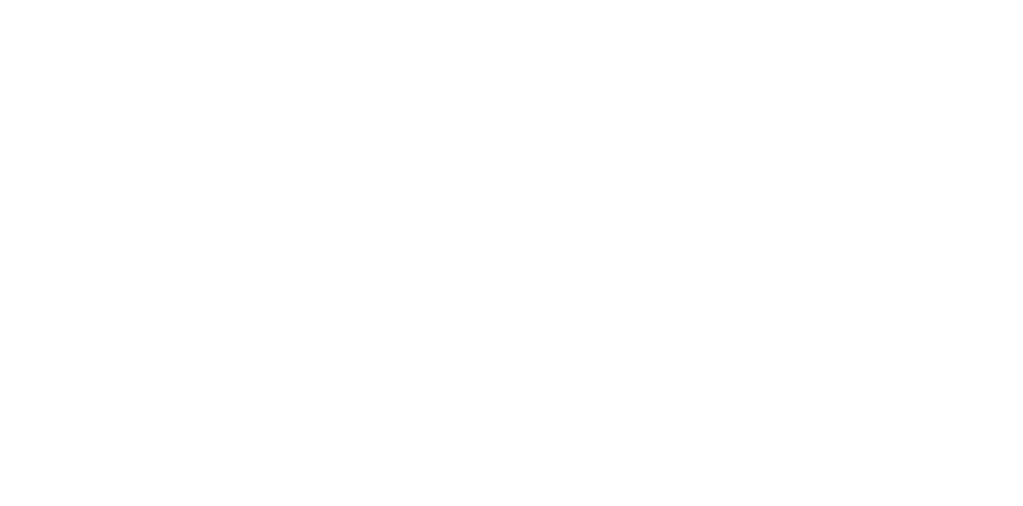
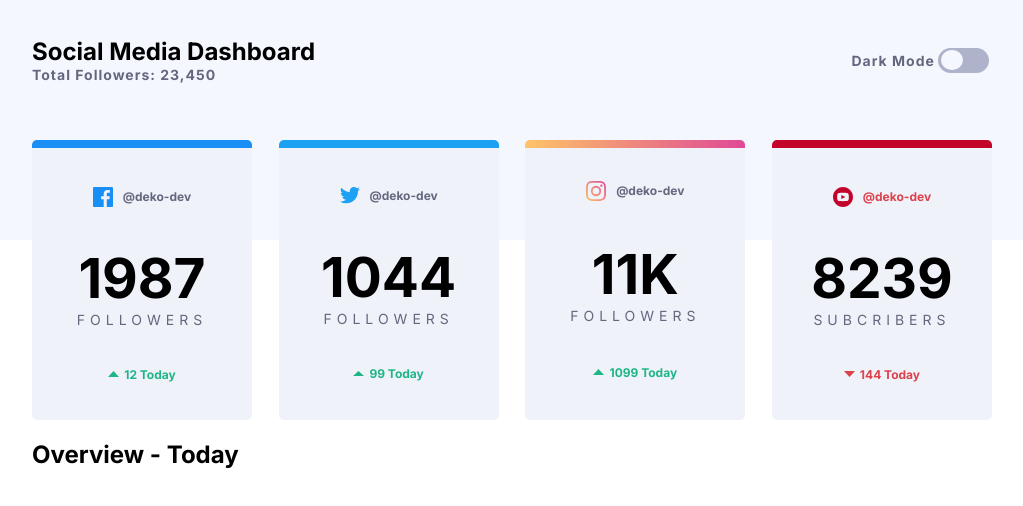
Before and after one commit to deko-dev/social-media-dashboard, a website: page src/index.html in a window 1280 px wide. Shown: the whole page, without its empty margins (128-1151 px from the left). Drawn offline with Linux system fonts and the light colour scheme.

Commit message:
Terminando Tarjetas de Redes

```diff
--- a/src/assets/js/app.js
+++ b/src/assets/js/app.js
@@ -0,0 +1,11 @@
+function changeTheme() {
+
+    const body = document.querySelector('body');
+
+    if (body.classList.contains('light')) {
+        body.classList.replace('light', 'dark');
+    } else {
+        body.classList.replace('dark', 'light');
+    }
+
+}
--- /dev/null
+++ b/src/assets/sass/style.scss
@@ -0,0 +1,224 @@
+@import url('https://fonts.googleapis.com/css2?family=Inter:wght@400;700&display=swap');
+// Colores
+// Light theme
+// - Light Grayish Blue (Card BG): hsl(227, 47%, 96%)
+// - Dark Grayish Blue (Text): hsl(228, 12%, 44%)
+// - Very Dark Blue (Text): hsl(230, 17%, 14%)
+$parner-light: #f5f7ff;
+$parner-dark: #1f212e;
+$card-light: #f0f2fa;
+$card-dark: #252a41;
+@mixin border {
+    border: 1px solid red;
+}
+
+* {
+    margin: 0;
+    padding: 0;
+    box-sizing: border-box;
+}
+
+// Globales
+img {
+    max-width: 100%;
+}
+
+h5,
+span,
+h4 {
+    font-size: 14px;
+    color: hsl(228, 12%, 44%);
+    letter-spacing: 1px;
+}
+
+body {
+    min-width: 375px;
+    max-width: 1440px;
+    font-family: 'Inter', sans-serif;
+}
+
+.parner {
+    position: absolute;
+    width: 100%;
+    height: 30%;
+    border-radius: 0px 0px 30px 30px;
+}
+
+.container {
+    margin: 0 auto;
+    position: relative;
+    width: 75%;
+    height: 100vh;
+    // Box parner Styles
+    .box-parner {
+        width: 100%;
+        height: 15%;
+        display: flex;
+        justify-content: space-between;
+        align-items: center;
+        .box-toggle {
+            display: flex;
+            justify-content: space-evenly;
+            align-items: center;
+            width: 15%;
+            height: 100%;
+            // Button styles
+            .btn-toggle {
+                cursor: pointer;
+                padding: 0px 3px;
+                border: none;
+                outline: none;
+                width: 35%;
+                height: 25px;
+                border-radius: 100px;
+                // Circle toggle styles
+                .circle-toggle {
+                    position: relative;
+                    border-radius: 50%;
+                    height: 80%;
+                    width: 48%;
+                    transition: .5s left;
+                }
+            }
+        }
+    }
+    // Box data styles
+    .box-data {
+        height: 40%;
+        width: 100%;
+        padding: 20px 0px;
+        display: flex;
+        justify-content: space-between;
+        align-items: center;
+        // Card data styles
+        .card-data {
+            position: relative;
+            border-radius: 5px;
+            flex: 0 1 calc( 25% - 20px);
+            height: 100%;
+            display: flex;
+            flex-direction: column;
+            justify-content: space-evenly;
+            align-items: center;
+            // Info red styles
+            .info-red {
+                width: 100%;
+                display: flex;
+                justify-content: center;
+                align-items: center;
+                img {
+                    margin-right: 10px;
+                }
+                span {
+                    letter-spacing: 0;
+                    font-weight: 700;
+                    font-size: 12px;
+                }
+            }
+            // Followers styles
+            .followers {
+                text-align: center;
+                h1 {
+                    font-size: 55px;
+                }
+                h4 {
+                    font-weight: 300;
+                    letter-spacing: 5px;
+                    text-transform: uppercase;
+                }
+            }
+            .today {
+                width: 100%;
+                display: flex;
+                justify-content: center;
+                align-items: center;
+                img {
+                    width: 5%;
+                    margin-right: 5px;
+                }
+                span {
+                    color: #1EB589;
+                    letter-spacing: 0;
+                    font-weight: 700;
+                    font-size: 12px;
+                }
+            }
+        }
+        .fb {
+            border-top: 8px solid #198ff5;
+        }
+        .tw {
+            border-top: 8px solid #1ca0f2;
+        }
+        .ins:before {
+            border-radius: 5px 5px 0px 0px;
+            content: '';
+            position: absolute;
+            top: 0;
+            width: 100%;
+            height: 8px;
+            background: linear-gradient(to right, #fdc468, #df4996);
+        }
+        .yt {
+            border-top: 8px solid #c4032a;
+            span {
+                color: #DC414C !important;
+            }
+        }
+    }
+}
+
+// Body Styles
+.light {
+    background-color: #fff;
+    color: #000;
+    // Parner Styles
+    .parner {
+        background-color: $parner-light;
+    }
+    // Container styles
+    .container {
+        // Box toggle styles
+        .box-toggle {
+            // Button styles
+            .btn-toggle {
+                background: #aeb3cb;
+                // Circle toggle styles
+                .circle-toggle {
+                    left: 0;
+                    background-color: $parner-light;
+                }
+            }
+        }
+        .card-data {
+            background-color: $card-light;
+        }
+    }
+}
+
+.dark {
+    background-color: #1e202a;
+    color: #fff;
+    // Parner Styles
+    .parner {
+        background-color: $parner-dark;
+    }
+    // Container styles
+    .container {
+        // Box toggle styles
+        .box-toggle {
+            // Button styles
+            .btn-toggle {
+                background: linear-gradient(to right, #378fe6, #3eda82);
+                // Circle toggle styles
+                .circle-toggle {
+                    left: 26px;
+                    background-color: $parner-dark;
+                }
+            }
+        }
+        .card-data {
+            background-color: $card-dark;
+        }
+    }
+}
--- a/src/assets/sass/styles.scss
+++ /dev/null
@@ -1 +0,0 @@
-@import url('https://fonts.googleapis.com/css2?family=Inter:wght@400;700&display=swap');
--- a/src/index.html
+++ b/src/index.html
@@ -7,11 +7,113 @@
     <title>Social Media Dashboard</title>
 
     <!-- Estilos propios -->
-    <link rel="stylesheet" href="assets/css/styles.css">
+    <link rel="stylesheet" href="assets/css/style.css">
 </head>
 
-<body>
+<body class="light">
 
+    <!-- Start Parner -->
+    <div class="parner"></div>
+    <!-- End Parner -->
+
+    <!-- Start Contenedor Principal -->
+    <div class="container">
+
+        <!-- Start Title -->
+        <div class="box-parner">
+            <!-- Start box-title -->
+            <div class="box-title">
+                <!-- Title -->
+                <h2 class="title">Social Media Dashboard</h2>
+
+                <!-- Subtitle -->
+                <h5 class="subtitle">Total Followers: 23,450</h4>
+            </div>
+            <!-- End box-title -->
+
+            <!-- Start box-toggle -->
+            <div class="box-toggle">
+                <!-- Text mode toggle -->
+                <h5 class="mode-toggle">Dark Mode</h5>
+
+                <!-- Button mode toggle -->
+                <button class="btn-toggle" onclick="changeTheme()">
+                    <div class="circle-toggle"></div>
+                </button>
+            </div>
+            <!-- End box-toggle -->
+
+            <!-- End Title -->
+        </div>
+
+        <!-- Start box-data -->
+        <div class="box-data">
+            <div class="card-data fb">
+                <div class="info-red">
+                    <img src="assets/img/icon-facebook.svg" alt="">
+                    <span>@deko-dev</span>
+                </div>
+                <div class="followers">
+                    <h1>1987</h1>
+                    <h4>Followers</h4>
+                </div>
+                <div class="today">
+                    <img src="assets/img/icon-up.svg" alt="">
+                    <span>12 Today</span>
+                </div>
+            </div>
+
+            <div class="card-data tw">
+                <div class="info-red">
+                    <img src="assets/img/icon-twitter.svg" alt="">
+                    <span>@deko-dev</span>
+                </div>
+                <div class="followers">
+                    <h1>1044</h1>
+                    <h4>Followers</h4>
+                </div>
+                <div class="today">
+                    <img src="assets/img/icon-up.svg" alt="">
+                    <span>99 Today</span>
+                </div>
+            </div>
+
+            <div class="card-data ins">
+                <div class="info-red">
+                    <img src="assets/img/icon-instagram.svg" alt="">
+                    <span>@deko-dev</span>
+                </div>
+                <div class="followers">
+                    <h1>11K</h1>
+                    <h4>Followers</h4>
+                </div>
+                <div class="today">
+                    <img src="assets/img/icon-up.svg" alt="">
+                    <span>1099 Today</span>
+                </div>
+            </div>
+
+            <div class="card-data yt">
+                <div class="info-red">
+                    <img src="assets/img/icon-youtube.svg" alt="">
+                    <span>@deko-dev</span>
+                </div>
+                <div class="followers">
+                    <h1>8239</h1>
+                    <h4>Subcribers</h4>
+                </div>
+                <div class="today">
+                    <img src="assets/img/icon-down.svg" alt="">
+                    <span>144 Today</span>
+                </div>
+            </div>
+        </div>
+        <!-- End box-data -->
+
+        <h2>Overview - Today</h2>
+
+    </div>
+    <!-- End Contenedor Principal -->
 
 
     <!-- Scripts Propios -->
```
Also changed, not shown: src/assets/css/style.css (added), src/assets/css/styles.css (deleted), 2 other files.
